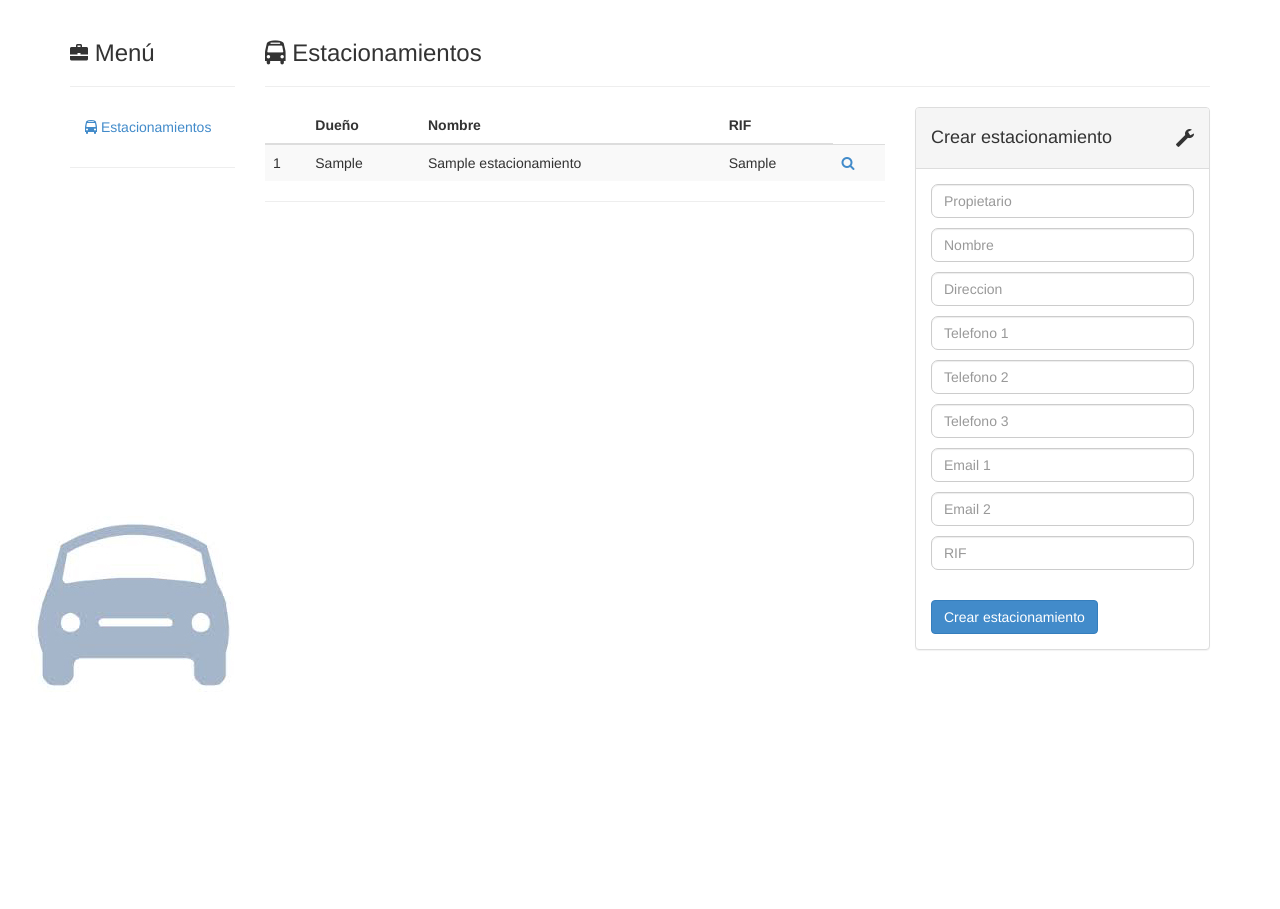
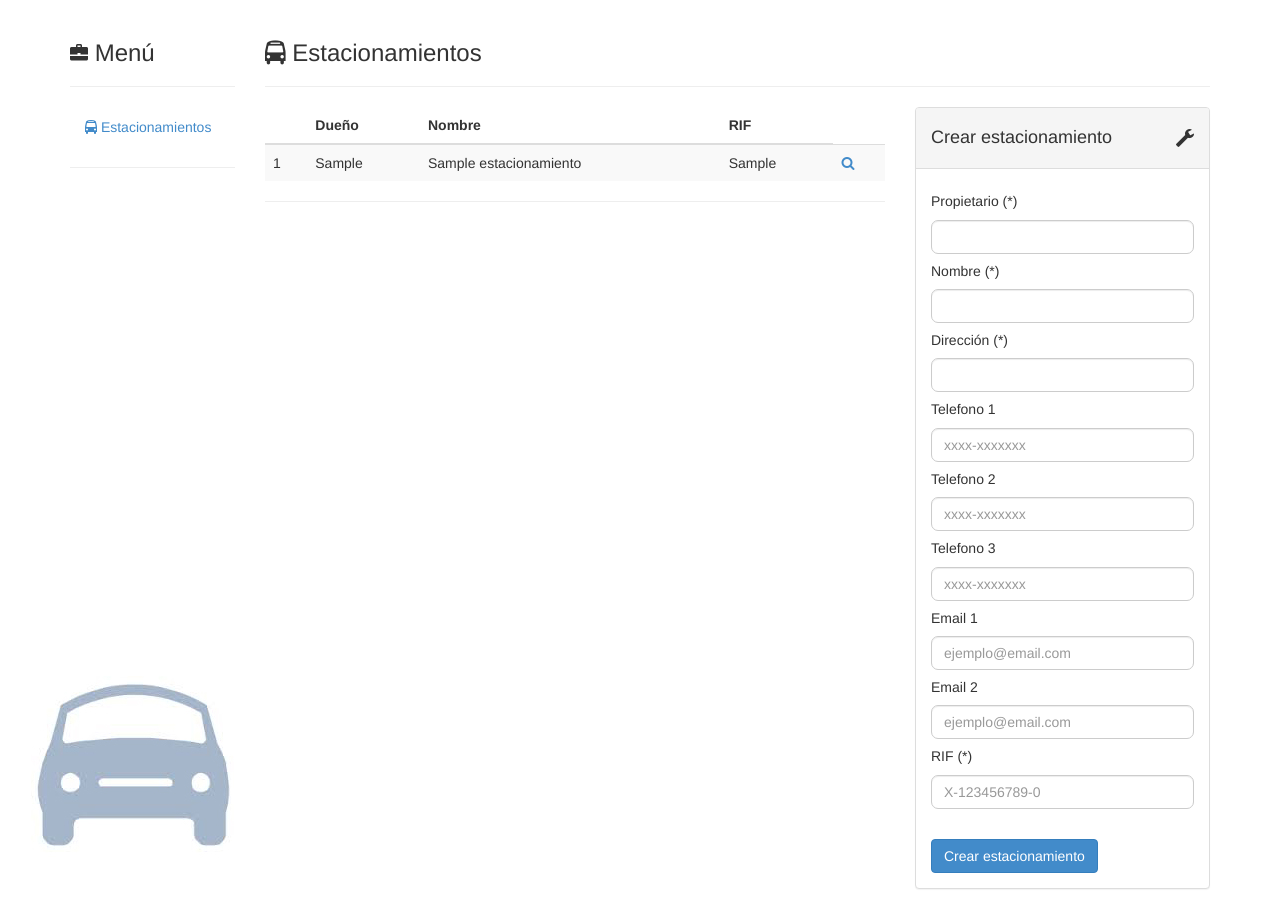
Before and after one commit to vickyjm/DUBI, a Django app: page / in a window 1280 px wide. Shown: the part 51-960 px from the top of the page. Before the commit the page ends 738 px from the top, so only its background shows below. Run offline with Django 3.2, Linux system fonts and the light colour scheme; tables that the repository leaves empty hold one stand-in row (values such as "Sample post"); some libraries are stand-ins or nearby versions.

Commit message:
Cambios en base html para que muestre los nombres de los formularios afuera y en los validatords del form para telefono y rif (guiones obligatorios)

```diff
--- a/SAGEParadigm/estacionamientos/forms.py
+++ b/SAGEParadigm/estacionamientos/forms.py
@@ -7,7 +7,7 @@ from django.core.validators import RegexValidator
 class EstacionamientoForm(forms.Form):
 
     phone_validator = RegexValidator(
-                            regex = '^((0212)|(0412)|(0416)|(0414)|(0424)|(0426))-?\d{7}',
+                            regex = '^((0212)|(0412)|(0416)|(0414)|(0424)|(0426))-\d{7}',
                             message = 'Debe introducir un formato válido.'
                         )
 
@@ -26,7 +26,7 @@ class EstacionamientoForm(forms.Form):
 
     nombre = forms.CharField(max_length=50,required = True, label = "Nombre")
 
-    direccion = forms.CharField(max_length = 120,required = True)
+    direccion = forms.CharField(max_length = 120,required = True, label = "Dirección")
 
     telefono_1 = forms.CharField(max_length = 30,required = False, validators = [phone_validator])
     telefono_2 = forms.CharField(max_length = 30,required = False, validators = [phone_validator])
@@ -41,7 +41,7 @@ class EstacionamientoForm(forms.Form):
                     label = "RIF",
                     validators = [
                           RegexValidator(
-                                regex = '^[JVD]-?\d{8}-?\d$',
+                                regex = '^[JVD]-\d{8}-\d$',
                                 message = 'Introduzca un RIF con un formato válido.'
                         )
                     ]
--- a/SAGEParadigm/templates/base.html
+++ b/SAGEParadigm/templates/base.html
@@ -125,8 +125,28 @@
               {% for field in form %}
                 <div class="control-group">
                   <div class="controls">
-                    <input type="text" class="form-control" name="{{field.name}}" placeholder="{{field.label}}" for="id_{{field.name}}"><p>
-                    {{ field.errors }}
+                  {% if field.name == "propietario" or field.name == "nombre" or field.name == "direccion" %}
+                    <h5>{{field.label}} (*)</h5>
+                    <input type="text" class="form-control" name="{{field.name}}" placeholder="" for="id_{{field.name}}"><p>
+                  {% endif %}
+
+                  {% if field.name == "telefono_1" or field.name == "telefono_2" or field.name == "telefono_3" %}
+                    <h5>{{field.label}}</h5>
+                    <input type="text" class="form-control" name="{{field.name}}" placeholder="xxxx-xxxxxxx" for="id_{{field.name}}"><p>
+                  {% endif %}
+
+                  {% if field.name == "email_1" or field.name == "email_2"%}
+                    <h5>{{field.label}}</h5>
+                    <input type="text" class="form-control" name="{{field.name}}" placeholder="ejemplo@email.com" for="id_{{field.name}}"><p>
+                  {% endif %}
+
+                  {% ifequal field.name "rif" %}
+                    <h5>{{field.label}} (*)</h5>
+                    <input type="text" class="form-control" name="{{field.name}}" placeholder="X-123456789-0" for="id_{{field.name}}"><p>
+                  {% endifequal %}
+
+
+                  {{ field.errors }}
                   </div>
                 </div>
               {% endfor %}
```
